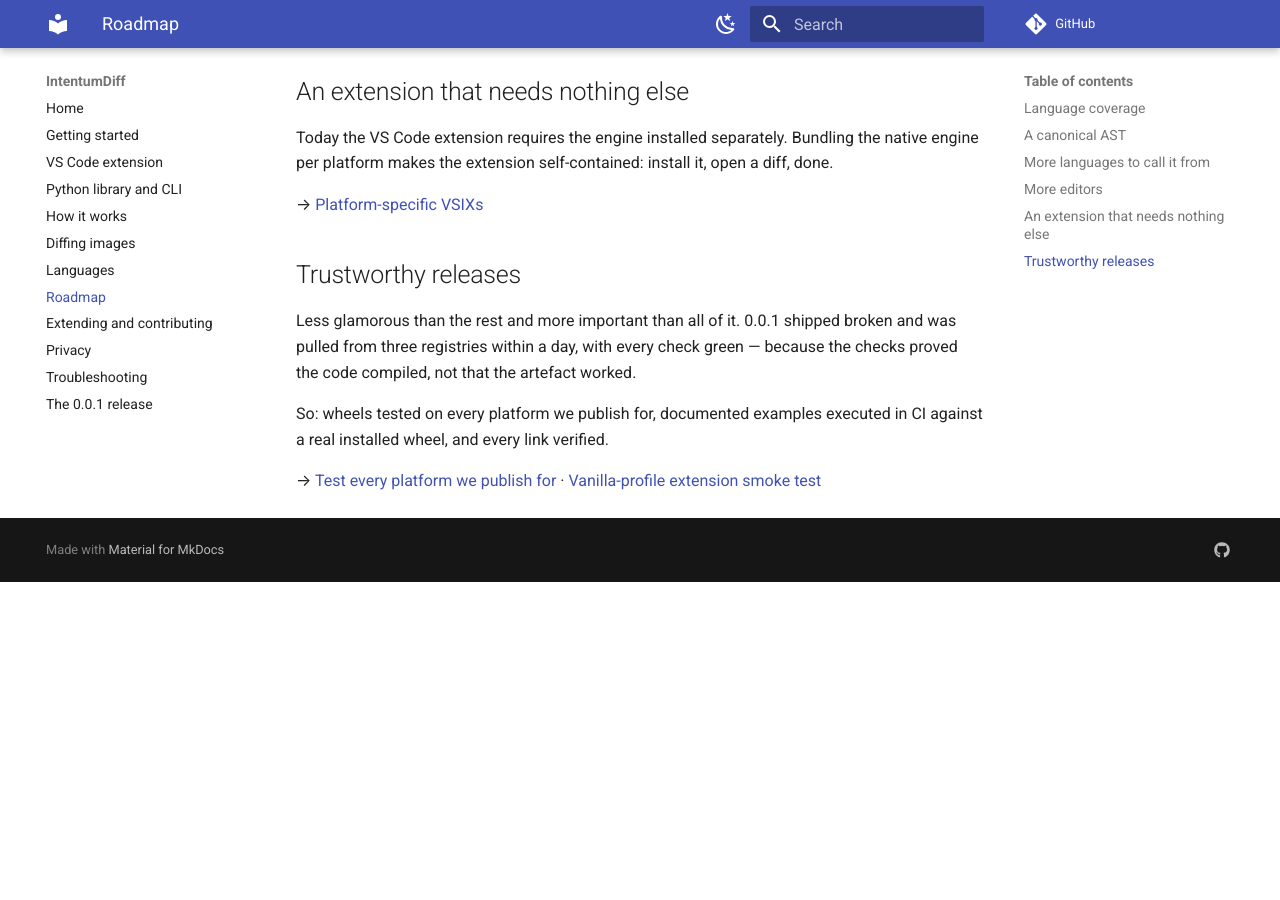
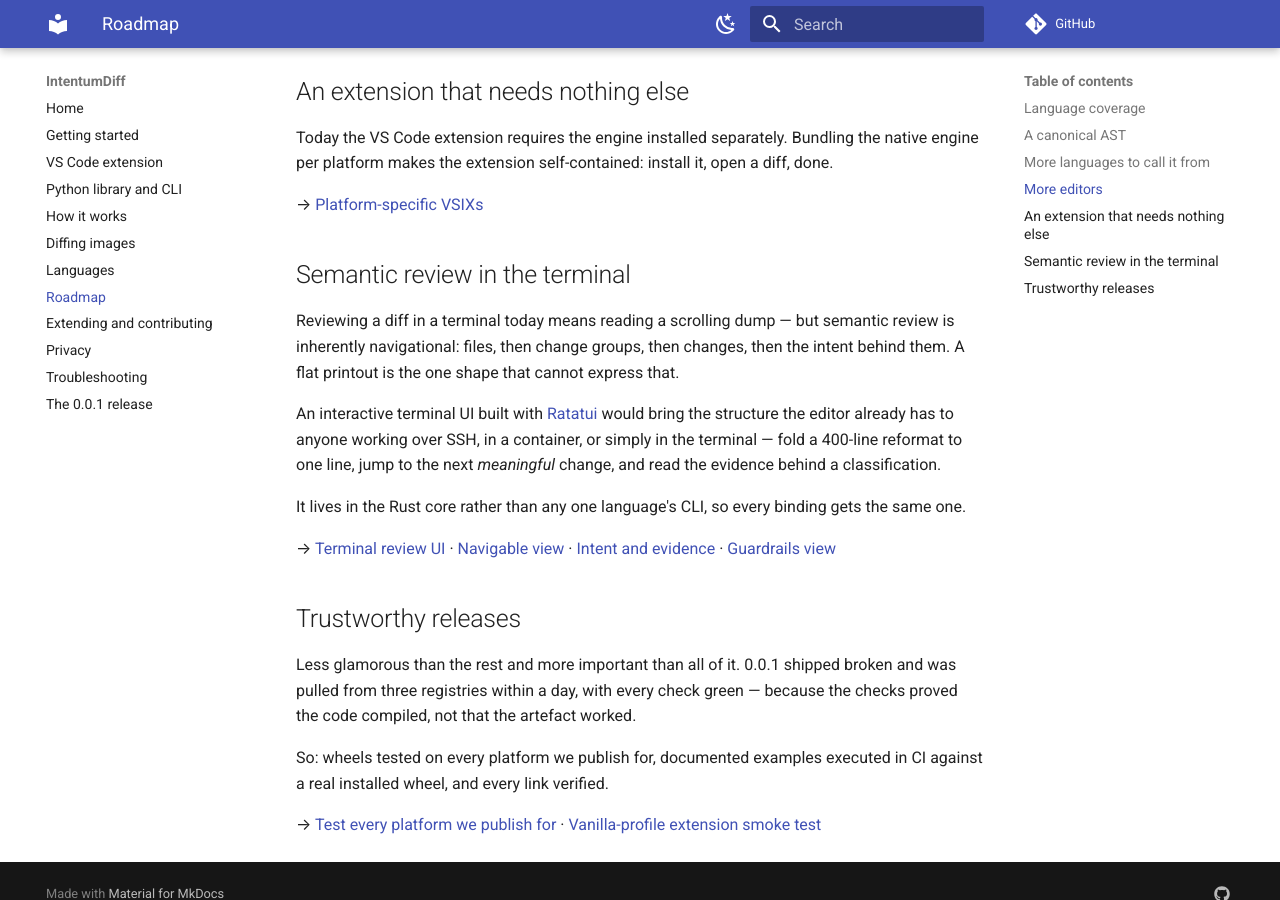
Before and after one commit to buchochelliq-labs/intentumdiff-docs, an MkDocs documentation site: the page built from docs/roadmap.md, in a window 1280 px wide and 900 px high, scrolled down 1242 px. Built offline with MkDocs 1.6.1 and Material for MkDocs 9.7.7, drawn with Linux system fonts in a browser that asks for light colours; comment, search, counter and statistics services are not loaded; before the commit the page ends 1824 px from its top, so only the background shows below that.

Commit message:
docs: add semantic review in the terminal to the roadmap
An interactive TUI is the one surface a scrolling printout cannot provide, and
it belongs in the Rust core rather than a language CLI so every binding shares
it.

Co-Authored-By: Claude Opus 5 <noreply@anthropic.com>

```diff
--- a/docs/roadmap.md
+++ b/docs/roadmap.md
@@ -58,6 +58,25 @@ engine per platform makes the extension self-contained: install it, open a diff,
 
 → [Platform-specific VSIXs](https://github.com/buchochelliq-labs/intentumdiff-vscode/issues/21)
 
+## Semantic review in the terminal
+
+Reviewing a diff in a terminal today means reading a scrolling dump — but semantic review is
+inherently navigational: files, then change groups, then changes, then the intent behind them.
+A flat printout is the one shape that cannot express that.
+
+An interactive terminal UI built with [Ratatui](https://ratatui.rs/) would bring the structure
+the editor already has to anyone working over SSH, in a container, or simply in the terminal —
+fold a 400-line reformat to one line, jump to the next *meaningful* change, and read the
+evidence behind a classification.
+
+It lives in the Rust core rather than any one language's CLI, so every binding gets the same
+one.
+
+→ [Terminal review UI](https://github.com/buchochelliq-labs/intentumdiff-core/issues/10)
+· [Navigable view](https://github.com/buchochelliq-labs/intentumdiff-core/issues/11)
+· [Intent and evidence](https://github.com/buchochelliq-labs/intentumdiff-core/issues/12)
+· [Guardrails view](https://github.com/buchochelliq-labs/intentumdiff-core/issues/13)
+
 ## Trustworthy releases
 
 Less glamorous than the rest and more important than all of it. 0.0.1 shipped broken and was
```
